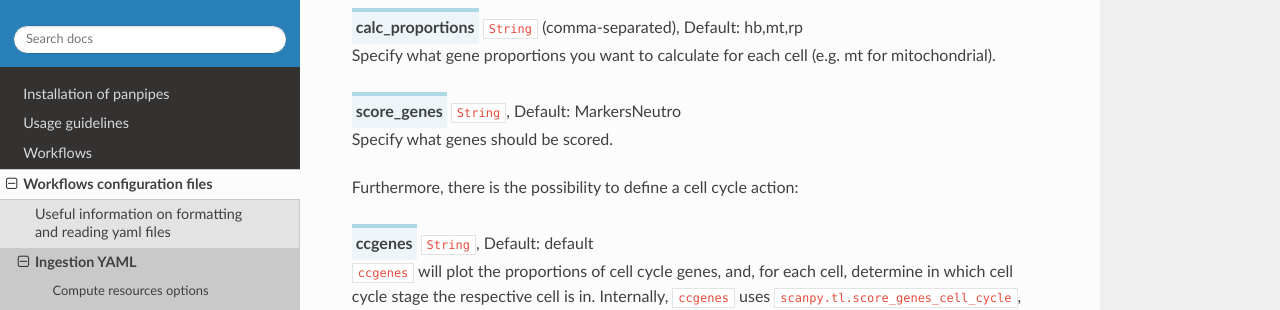
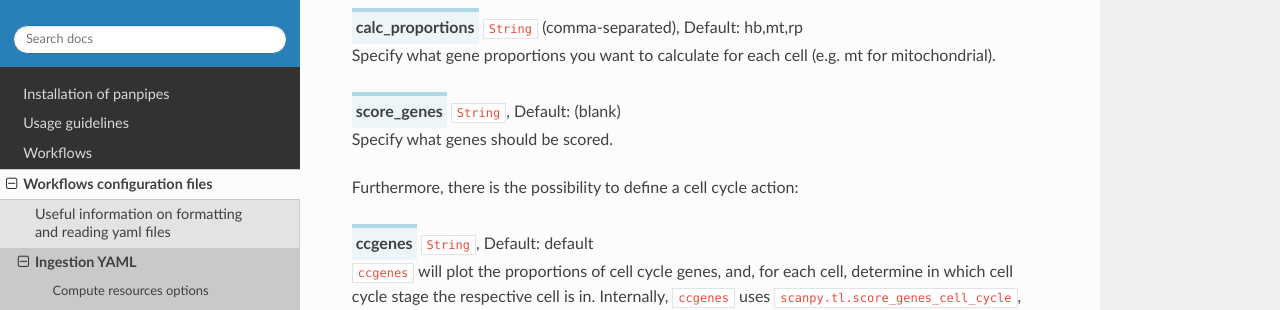
Before and after one commit to bio-la/panpipes-nextflow, a Sphinx documentation site: the page built from docs/yaml_docs/pipeline_ingestion_yml.md, in a window 1280 px wide and 900 px high, scrolled down 6208 px. Shown: the part 156-466 px from the top of the window. Built offline with Sphinx 7.4.7 and the Read the Docs theme 2.0.0, drawn with Linux system fonts in a browser that asks for light colours.

Commit message:
Corrected score_genes default in  pipeline_ingestion_yml.md
Corrected the QC socre_genes to default blank in the ingestion yml

```diff
--- a/docs/yaml_docs/pipeline_ingestion_yml.md
+++ b/docs/yaml_docs/pipeline_ingestion_yml.md
@@ -236,8 +236,8 @@ exclude: exclude these genes from the HVG selection, if they are deemed HV.
 <span class="parameter">calc_proportions</span> `String` (comma-separated), Default: hb,mt,rp<br>
     Specify what gene proportions you want to calculate for each cell (e.g. mt for mitochondrial).
 
-<span class="parameter">score_genes</span> `String`, Default: MarkersNeutro<br>
-    Specify what genes should be scored.
+<span class="parameter">score_genes</span> `String`, Default: (blank) <br>
+     Specify what genes should be scored.
 
 Furthermore, there is the possibility to define a cell cycle action:
 
```
